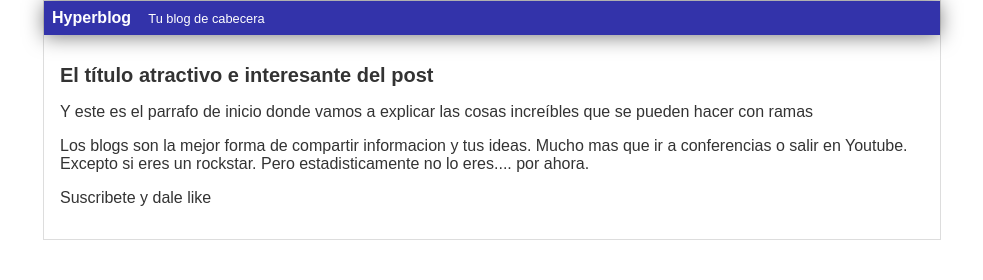
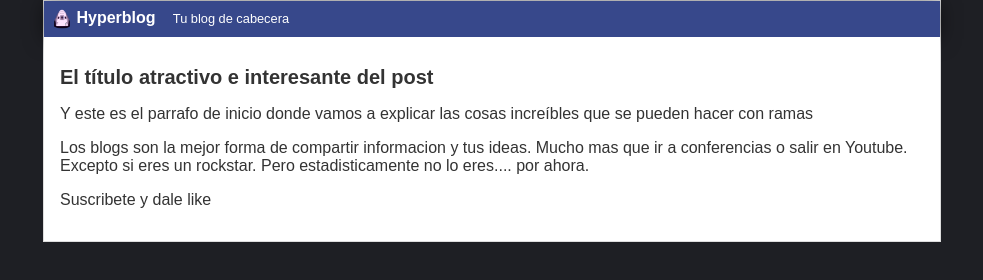
Before and after one commit to xavicodeer/hyperblog, a plain HTML site: page blogpost.html in a window 1280 px wide. Shown: the whole page, without its empty margins (148-1131 px from the left). Drawn offline with Linux system fonts and the light colour scheme.

Commit message:
Color de fondo, logo nuevo y mejor color de header

```diff
--- a/blogpost.html
+++ b/blogpost.html
@@ -6,6 +6,7 @@
     <body>
         <div id="container">
             <div id="cabecera">
+                <img id="logo" src="./img/dragon.png" alt="logo">
                 Hyperblog <span id="tagline">Tu blog de cabecera</span>
             </div>
             <div id="post">
--- a/css/estilos.css
+++ b/css/estilos.css
@@ -1,4 +1,5 @@
 body{
+    background: #1e1f24;
     color: #333;
     text-align: center;
     font-family: Arial;
@@ -8,12 +9,17 @@ body{
 }
 
 #cabecera{
-    background: #33A;
+    background: #37488b;
     box-shadow: 0px 2px 20px 0px rgba(0, 0, 0, 0.5);
     color: white;
     font-weight: bold;
     margin: 0;
     padding: 0.5em;
+}
+
+#cabecera #logo{
+    width: 20px;
+    vertical-align: middle;
 }
 
 #cabecera #tagline{
@@ -35,5 +41,6 @@ body{
 }
 
 #post{
+    background: white;
     padding: 1em;
 }
```
